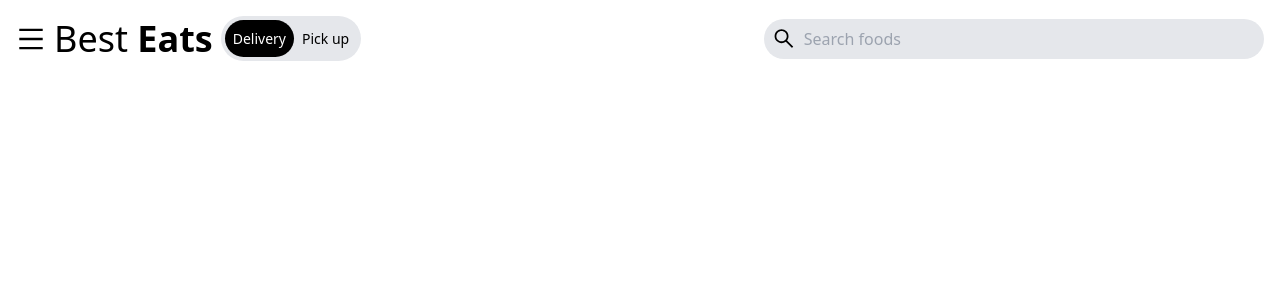
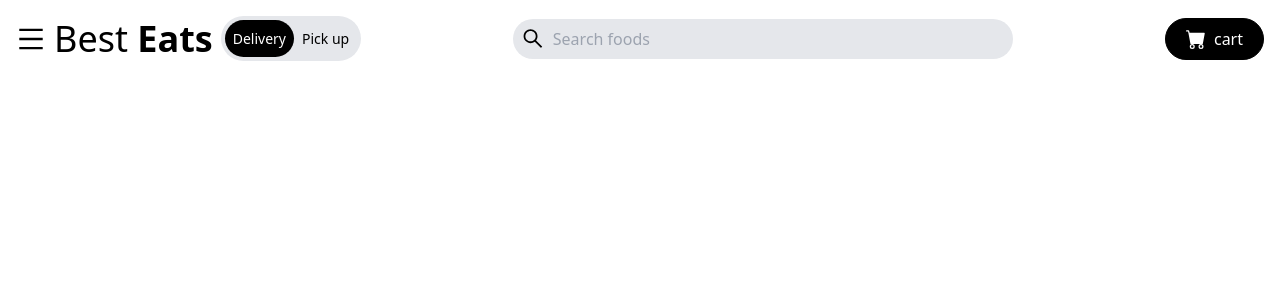
Before and after one commit to sif1t/Food-website, a React (Create React App) app: page / in a window 1280 px wide. Shown: the top 300 px of the page. Built offline with nearby package versions, Linux system fonts and the light colour scheme.

Commit message:
mobile menu section

```diff
--- a/src/components/Navbar.jsx
+++ b/src/components/Navbar.jsx
@@ -1,5 +1,6 @@
 import React from 'react'
 import {AiOutlineMenu, AiOutlineSearch} from 'react-icons/ai';
+import {BsFillCartFill} from 'react-icons/bs'
 function Navbar() {
   return (
       <div className='max-w-[1640px] mx-auto flex justify-between items-center p-4'>
@@ -22,8 +23,10 @@
         <input className=' bg-transparent p-2 w-full focus:outline-none' type="text" placeholder='Search foods' />
     </div>
     {/* card button  */}
-
-
+     <button className='bg-black text-white hidden md:flex items-center py-2 rounded-full'>
+        <BsFillCartFill size={20} className='mr-2'/> cart
+     </button>
+    {/* mobile menu  */}
      </div>
   )
 }
```
